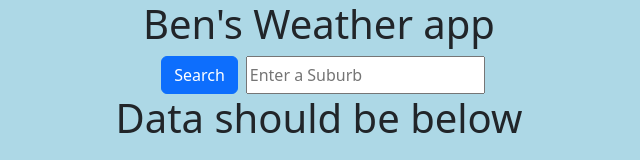
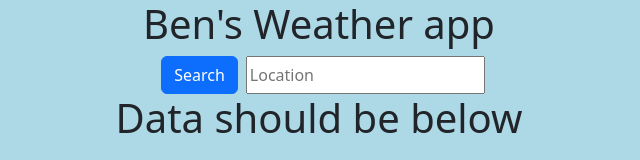
Before and after one commit to bendecruz745/WeatherApp, a React (Create React App) app: page / in a window 1280 px wide. Shown: the top 160 px of the page, without its empty margins (321-961 px from the left). Built offline with nearby package versions, Linux system fonts and the light colour scheme.

Commit message:
small placeholder text change

```diff
--- a/src/App.js
+++ b/src/App.js
@@ -58,7 +58,7 @@ function App() {
           className="mt-0"
           type="text"
           value={inputValue}
-          placeholder="Enter a Suburb"
+          placeholder="Location"
           onKeyDown={(event) => {
             if (event.key === "Enter") {
               handleSubmit(event);
--- a/src/Components/LocationListItem.js
+++ b/src/Components/LocationListItem.js
@@ -3,14 +3,7 @@ import React, { useState, useEffect } from "react";
 
 function LocationListItem({ locationItem }) {
   const handleClick = () => {
-    console.log(
-      "Yo you just clicked on " +
-        locationItem.Name +
-        " located at " +
-        locationItem.region +
-        " in the country of " +
-        locationItem.country
-    );
+    console.log(locationItem);
   };
   return (
     <div className="locationItem" onClick={handleClick}>
```
